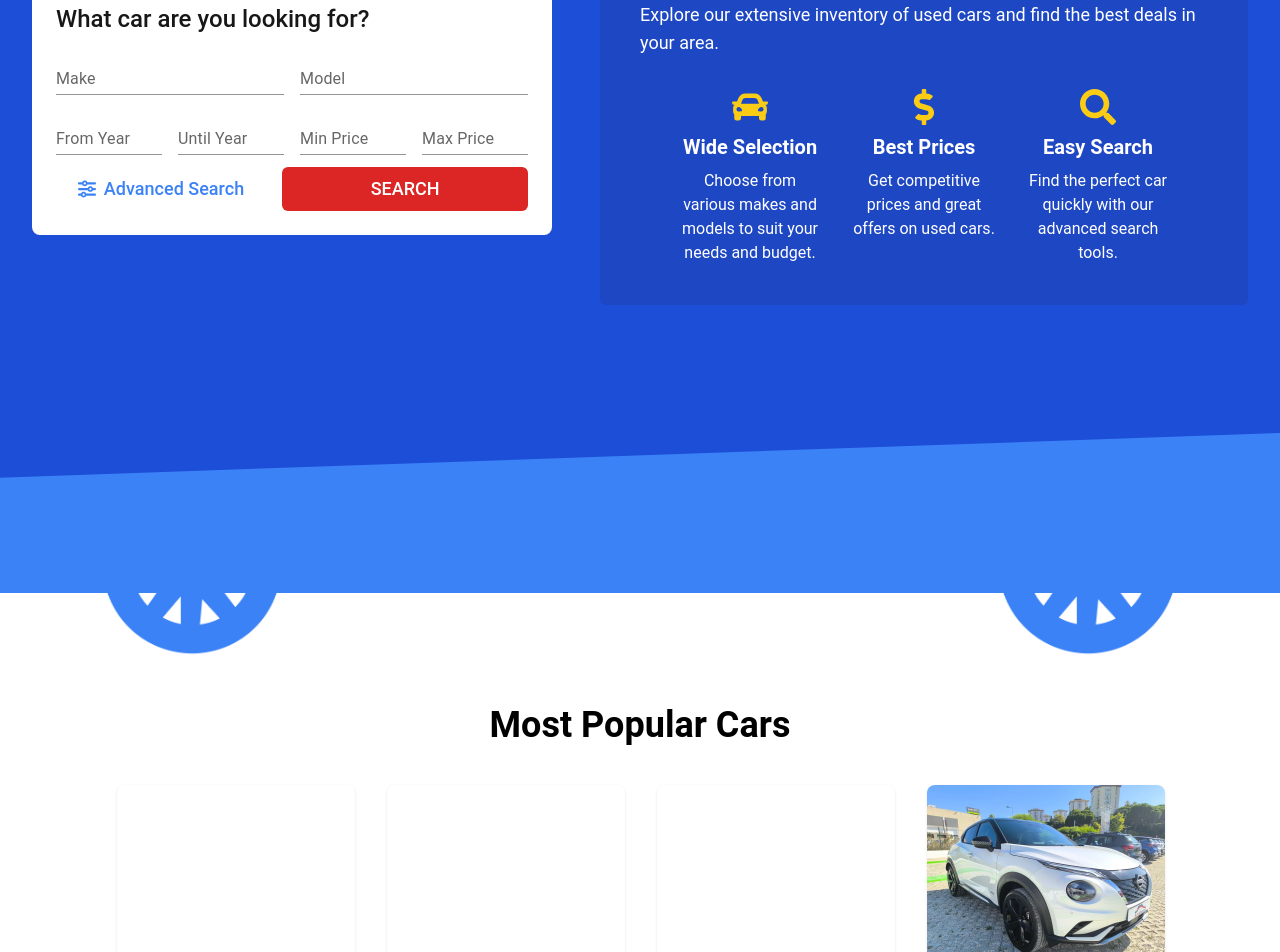
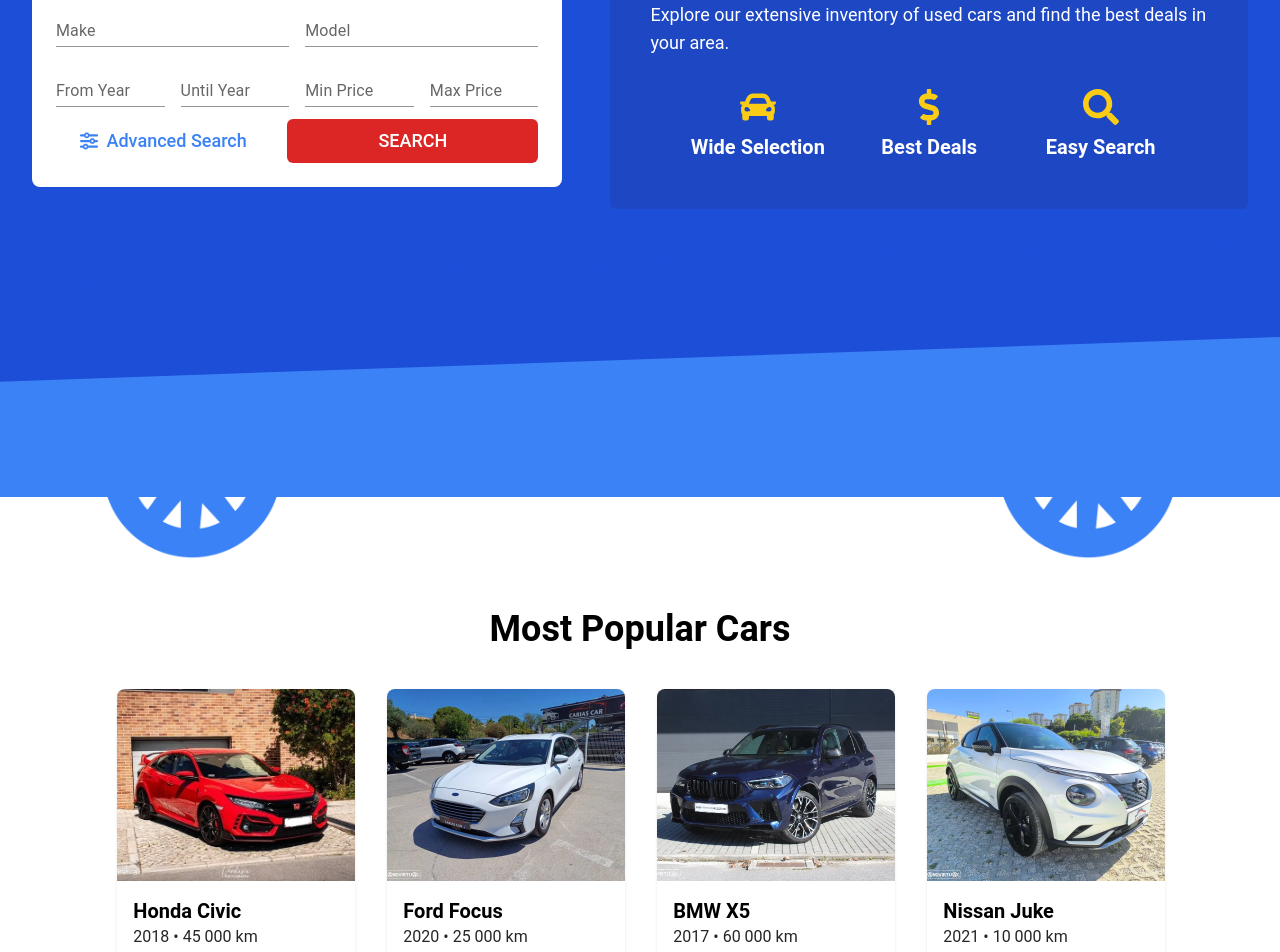
Before and after one commit to B1CA16/mern-used-cars, a React (Vite) app in the folder frontend/: page / in a window 1280 px wide. Shown: the part 240-1192 px from the top of the page. Built offline with nearby package versions, Linux system fonts and the light colour scheme.

Commit message:
Header and FormatNumber

```diff
--- a/frontend/src/components/CarAdPAge.jsx
+++ b/frontend/src/components/CarAdPAge.jsx
@@ -1,11 +1,11 @@
-import React, { useContext, useState } from "react";
+/* eslint-disable react/no-unescaped-entities */
+import { useContext, useState } from "react";
 import { Link, useParams } from "react-router-dom";
 import { CarContext } from "../context/CarContext";
 import Slider from "react-slick";
 import {
   FaBolt,
   FaBuilding,
-  FaCar,
   FaCheck,
   FaChevronDown,
   FaChevronUp,
@@ -20,14 +20,14 @@
 
 const CarAdPage = () => {
   const { id } = useParams();
-  const cars = useContext(CarContext);
+  const {cars, formatNumber } = useContext(CarContext);
   const [openIndex, setOpenIndex] = useState(null);
 
   const car = cars.find((car) => car.id === parseInt(id));
 
   if (!car) {
     return (
-      <div className="flex flex-col items-center justify-center justify-center justify-center h-[80vh]">
+      <div className="flex flex-col items-center justify-center h-[80vh]">
         <img src="/Logo.png" alt="logo" className="w-20 h-20 mb-4" />
         <h2 className="text-3xl font-bold text-neutral-800 dark:text-neutral-200 mb-2">
           Car Not Found
@@ -149,7 +149,7 @@
               <div className="flex flex-col items-center justify-center">
                 <FaRoad className="mr-2 text-3xl mb-2" />
                 <p className="text-sm text-neutral-700 dark:text-neutral-300">Mileage</p>
-                <span className="text-xl font-medium">{car.km}</span>
+                <span className="text-xl font-medium">{formatNumber(car.km)}</span>
               </div>
 
               <div className="flex flex-col items-center justify-center">
@@ -167,7 +167,7 @@
               </div>
 
               <div className="flex flex-col items-center justify-center">
-              <svg className="mr-2 text-4xl mb-2" xmlns="http://www.w3.org/2000/svg" width="1em" height="1em" viewBox="0 0 24 24"><g fill="none" stroke="currentColor" stroke-linecap="round" stroke-linejoin="round" stroke-width="2"><path fill="currentColor" d="M11 9h6v10h-6.5l-2 -2h-2.5v-6.5l1.5 -1.5Z"/><path fill="currentColor" d="M17 13h4v-3h1v8h-1v-3h-4z"/><path d="M6 14h-4M2 11v6"/><path d="M11 9v-4M8 5h6"/></g></svg>
+              <svg className="mr-2 text-4xl mb-2" xmlns="http://www.w3.org/2000/svg" width="1em" height="1em" viewBox="0 0 24 24"><g fill="none" stroke="currentColor" ><path fill="currentColor" d="M11 9h6v10h-6.5l-2 -2h-2.5v-6.5l1.5 -1.5Z"/><path fill="currentColor" d="M17 13h4v-3h1v8h-1v-3h-4z"/><path d="M6 14h-4M2 11v6"/><path d="M11 9v-4M8 5h6"/></g></svg>
                 <p className="text-sm text-neutral-700 dark:text-neutral-300">Displacement</p>
                 <span className="text-xl font-medium">{car.cm3}</span>
               </div>
@@ -280,7 +280,7 @@
                 {car.financing_available ? "Financiable" : "Not Financiable"}
               </p>
               <h1 className="text-3xl font-bold mb-4">
-                {car.price} <span className="text-xl">EUR</span>
+                {formatNumber(car.price)} <span className="text-xl">EUR</span>
               </h1>
             </div>
 
--- a/frontend/src/components/CarBannerCard.jsx
+++ b/frontend/src/components/CarBannerCard.jsx
@@ -1,6 +1,7 @@
-import React from 'react';
+import { useContext } from 'react';
 import { FaTachometerAlt, FaGasPump, FaCogs, FaCalendarAlt, FaMapMarkerAlt, FaHeart } from 'react-icons/fa';
 import { useNavigate } from 'react-router-dom';
+import { CarContext } from '../context/CarContext';
 
 const CarBannerCard = ({ car }) => {
   const navigate = useNavigate();
@@ -8,6 +9,8 @@
   const handleNavigate = () => {
     navigate(`/car/${car.id}`);
   };
+
+  const { formatNumber } = useContext(CarContext);
 
   return (
     <div onClick={handleNavigate} className="dark:bg-neutral-800 bg-white rounded-lg overflow-hidden hover:cursor-pointer shadow transform transition-transform duration-300 hover:scale-105 flex flex-wrap sm:flex-nowrap">
@@ -23,7 +26,7 @@
         <div className="flex flex-wrap gap-2 md:gap-4 my-2 text-md md:text-lg text-neutral-800 dark:text-neutral-400">
           <div className="flex items-center gap-2">
             <FaTachometerAlt />
-            <span>{car.km} km</span>
+            <span>{formatNumber(car.km)} km</span>
           </div>
           <div className="flex items-center gap-2">
             <FaGasPump />
@@ -44,7 +47,7 @@
         </div>
       </div>
       <div className="p-4 flex flex-col items-end justify-between">
-        <p className="text-blue-700 dark:text-blue-400 font-semibold text-lg sm:text-xl">{car.price} <span className='text-sm'>EUR</span></p>
+        <p className="text-blue-700 dark:text-blue-400 font-semibold text-lg sm:text-xl">{formatNumber(car.price)} <span className='text-sm'>EUR</span></p>
         <FaHeart className="text-red-500 hover:text-red-700 text-lg sm:text-xl cursor-pointer" />
       </div>
     </div>
--- a/frontend/src/components/CarCard.jsx
+++ b/frontend/src/components/CarCard.jsx
@@ -1,5 +1,6 @@
-import React from 'react';
+import { useContext } from 'react';
 import { useNavigate } from 'react-router-dom';
+import { CarContext } from '../context/CarContext';
 
 const CarCard = ({ car }) => {
   const navigate = useNavigate();
@@ -8,14 +9,16 @@
     navigate(`/car/${car.id}`);
   };
 
+  const { formatNumber } = useContext(CarContext);
+
   return (
     <div onClick={handleNavigate} className="dark:bg-neutral-800 rounded-lg overflow-hidden hover:cursor-pointer shadow transform transition-transform duration-300 hover:scale-105">
       <img src={car.image} alt={car.name} className="w-full h-48 object-cover" />
       <div className="p-4">
         <h3 className="text-xl font-bold truncate">{car.name}</h3>
-        <p className="text-neutral-800 dark:text-neutral-400">{car.year} &#x2022; {car.km} km</p>
+        <p className="text-neutral-800 dark:text-neutral-400">{car.year} &#x2022; {formatNumber(car.km)} km</p>
         <p className="text-neutral-800 dark:text-neutral-400 truncate">{car.fuel} &#x2022; {car.hp} HP</p>
-        <p className="text-blue-700 font-semibold text-xl mt-2">{car.price} <span className='text-sm'>EUR</span></p>
+        <p className="text-blue-700 font-semibold text-xl mt-2">{formatNumber(car.price)} <span className='text-sm'>EUR</span></p>
       </div>
     </div>
   );
--- a/frontend/src/components/Header.jsx
+++ b/frontend/src/components/Header.jsx
@@ -1,5 +1,3 @@
-import React from "react";
-
 import { FaCar, FaDollarSign, FaSearch } from "react-icons/fa";
 import FormComponent from "./FormComponent ";
 
@@ -21,30 +19,20 @@
             in your area.
           </p>
 
-          <div className="flex flex-row flex-wrap justify-center gap-8">
+          <div className="flex flex-row flex-wrap justify-center gap-8 w-full">
             <div className="flex flex-col items-center text-center w-1/3 lg:w-1/4 max-w-[200px]">
               <FaCar className="text-4xl mb-2 text-yellow-400" />
               <h3 className="text-xl font-semibold mb-2">Wide Selection</h3>
-              <p className="text-sm lg:text-base">
-                Choose from various makes and models to suit your needs and
-                budget.
-              </p>
             </div>
 
             <div className="flex flex-col items-center text-center w-1/3 lg:w-1/4 max-w-[200px]">
               <FaDollarSign className="text-4xl mb-2 text-yellow-400" />
-              <h3 className="text-xl font-semibold mb-2">Best Prices</h3>
-              <p className="text-sm lg:text-base">
-                Get competitive prices and great offers on used cars.
-              </p>
+              <h3 className="text-xl font-semibold mb-2">Best Deals</h3>
             </div>
 
             <div className="flex flex-col items-center text-center w-1/3 lg:w-1/4 max-w-[200px]">
               <FaSearch className="text-4xl mb-2 text-yellow-400" />
               <h3 className="text-xl font-semibold mb-2">Easy Search</h3>
-              <p className="text-sm lg:text-base">
-                Find the perfect car quickly with our advanced search tools.
-              </p>
             </div>
           </div>
         </div>
--- a/frontend/src/components/MostPopular.jsx
+++ b/frontend/src/components/MostPopular.jsx
@@ -6,7 +6,7 @@
 import { CarContext } from '../context/CarContext';
 
 const MostPopular = () => {
-  const cars = useContext(CarContext);
+  const {cars} = useContext(CarContext);
 
   const settings = {
     dots: false,
--- a/frontend/src/components/RecentlyAdded.jsx
+++ b/frontend/src/components/RecentlyAdded.jsx
@@ -6,7 +6,7 @@
 import { CarContext } from '../context/CarContext';
 
 const RecentlyAdded = () => {
-  const cars = useContext(CarContext);
+  const {cars} = useContext(CarContext);
 
   const settings = {
     dots: false,
--- a/frontend/src/components/SearchResults.jsx
+++ b/frontend/src/components/SearchResults.jsx
@@ -1,5 +1,4 @@
-import React, { useContext, useState, useMemo, useEffect } from "react";
-import { Link } from "react-router-dom";
+import { useContext, useState, useMemo } from "react";
 import { CarContext } from "../context/CarContext";
 import CarBannerCard from "./CarBannerCard";
 import { FaChevronDown } from "react-icons/fa";
@@ -21,7 +20,7 @@
         []
     );
 
-  const cars = useContext(CarContext);
+    const {cars} = useContext(CarContext);
 
     const sortedCars = useMemo(() => {
         if (!cars || cars.length === 0) return [];
@@ -62,7 +61,6 @@
 
     return (
         <div className="most-popular-section px-2 sm:px-12 py-12">
-
             <div className="w-11/12 xl:w-3/4 mx-auto">
                 <div className="flex justify-between px-4 items-center mb-6">
                     <p className="text-lg">
@@ -76,8 +74,9 @@
                             className="text-white bg-blue-700 hover:bg-blue-800 focus:outline-none font-medium rounded-lg text-sm px-5 py-2.5 text-center inline-flex items-center dark:bg-blue-700 dark:hover:bg-blue-500"
                             type="button"
                         >
-              {sortingOptions.find((option) => option.key === sortOption)
-                ?.label || "Sort By"}
+                            {sortingOptions.find(
+                                (option) => option.key === sortOption
+                            )?.label || "Sort By"}
                             <FaChevronDown className="ml-2 w-4 h-4" />
                         </button>
 
@@ -90,7 +89,9 @@
                                     {sortingOptions.map((option) => (
                                         <li key={option.key}>
                                             <button
-                        onClick={() => handleSortSelect(option.key)}
+                                                onClick={() =>
+                                                    handleSortSelect(option.key)
+                                                }
                                                 className="block px-4 py-2 hover:bg-neutral-100 dark:hover:bg-neutral-600 dark:hover:text-white w-full text-left"
                                             >
                                                 {option.label}
--- a/frontend/src/context/CarContext.jsx
+++ b/frontend/src/context/CarContext.jsx
@@ -12,8 +12,17 @@
       .catch((error) => console.error('Error fetching car data: ', error));
   }, []);
 
+  const formatNumber = (num) => {
+    return num.toString().replace(/\B(?=(\d{3})+(?!\d))/g, ' ');
+  };
+
+  const carValues = {
+    cars,
+    formatNumber,
+  }
+
   return (
-    <CarContext.Provider value={cars}>
+    <CarContext.Provider value={carValues}>
       {children}
     </CarContext.Provider>
   );
```
Also changed, not shown: 1 other file (tests, documents, lock files or other folders). Lines whose indentation alone changed are shown as unchanged.
